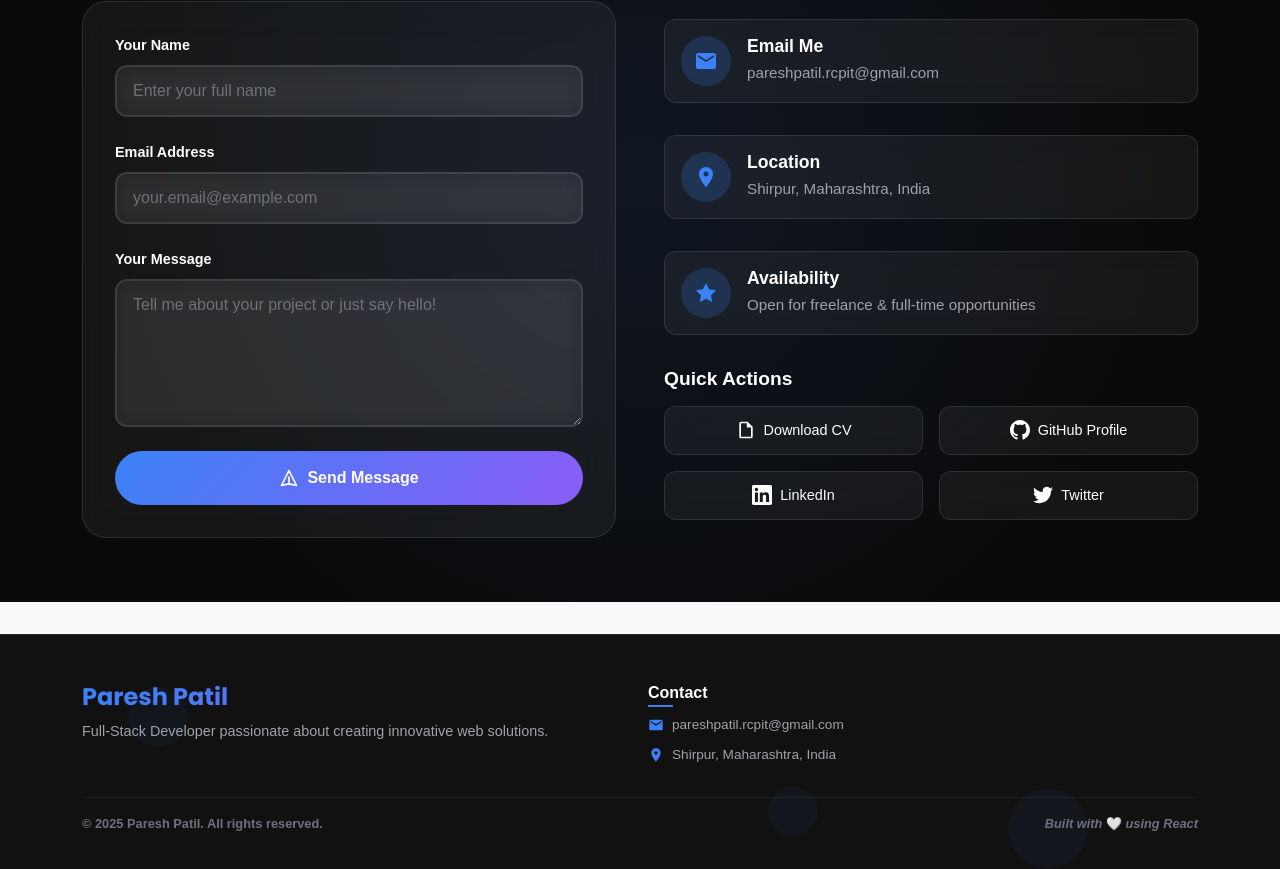
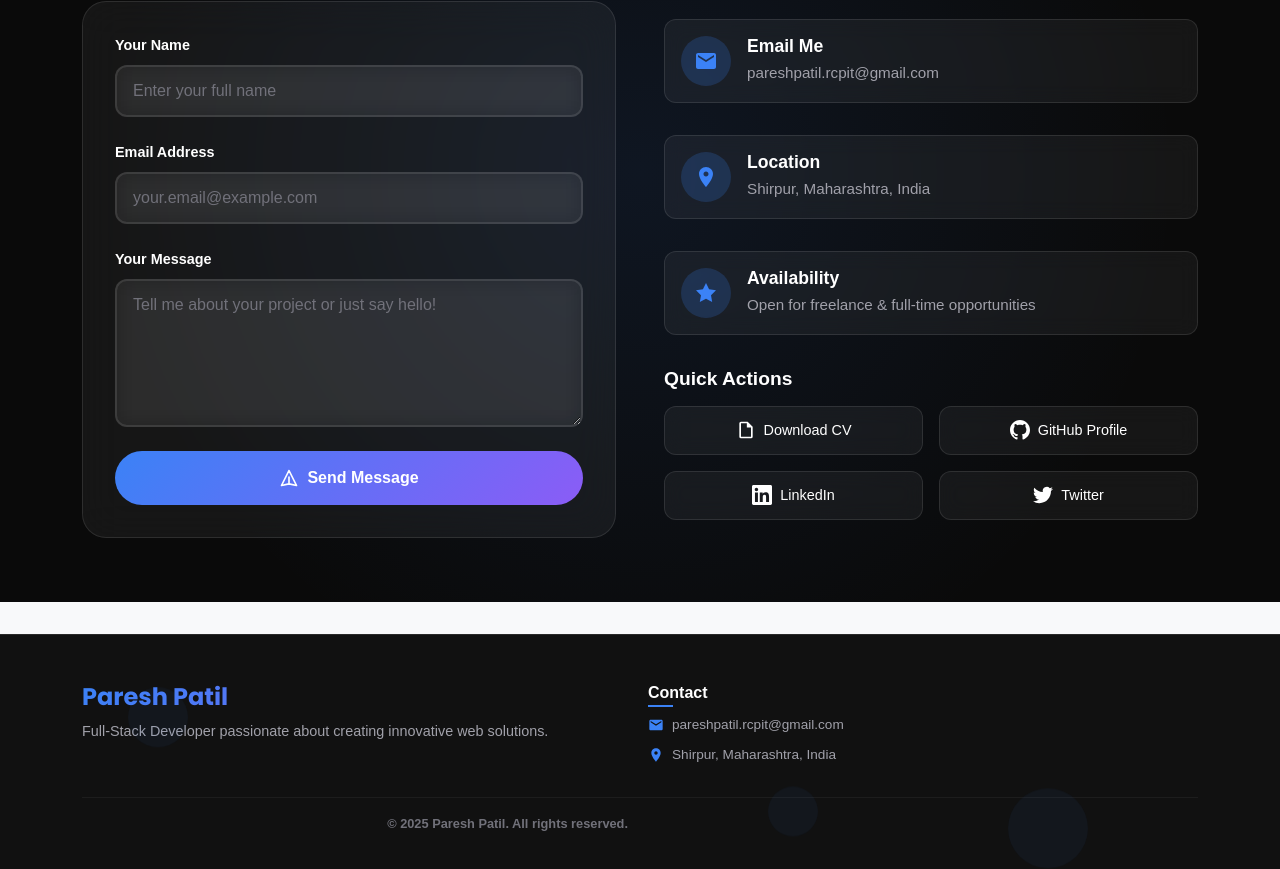
Before and after one commit to Paresh-Patil-11/Portfolio, a React (Vite) app: page / in a window 1280 px wide. Shown: the part 4311-5180 px from the top of the page. Built offline with nearby package versions, Linux system fonts and the light colour scheme.

Commit message:
Update Footer.jsx

```diff
--- a/src/components/Footer.jsx
+++ b/src/components/Footer.jsx
@@ -48,11 +48,7 @@ const Footer = () => {
                <b>© {currentYear} Paresh Patil. All rights reserved.</b>
               </p>
             </div>
-            <div className="col-md-6 text-md-end">
-              <p className="footer-tagline">
-                <b>Built with 🤍 using React</b>
-              </p>
-            </div>
+
           </div>
         </div>
       </div>
```
